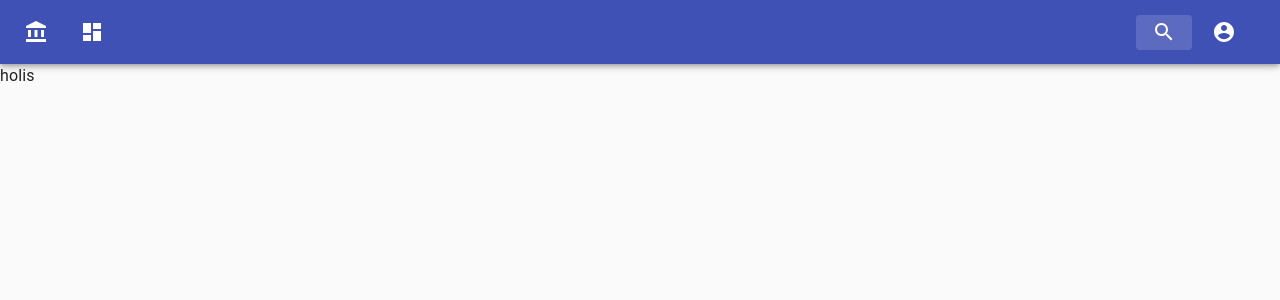
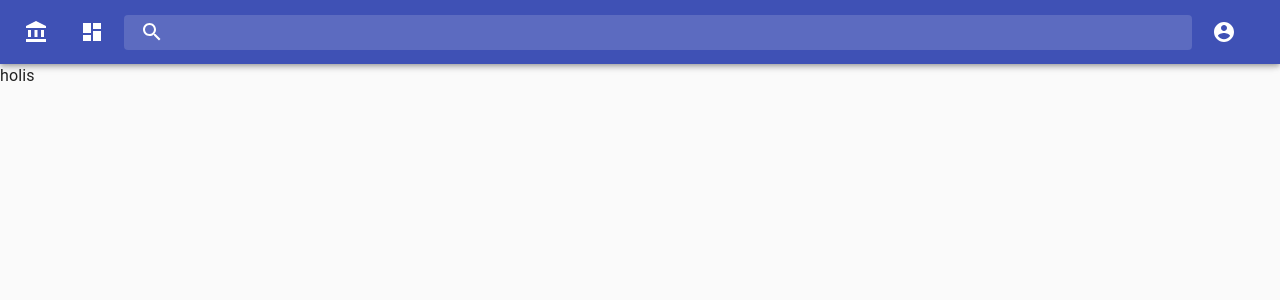
Before and after one commit to palanga/toro-ui, a React (Create React App) app: page / in a window 1280 px wide. Shown: the top 300 px of the page. Built offline with nearby package versions, Linux system fonts and the light colour scheme; what @apollo/react-testing would draw is missing.

Commit message:
Remove idea files and fix search clickeable area

```diff
--- a/src/navigation/SearchBar.tsx
+++ b/src/navigation/SearchBar.tsx
@@ -30,10 +30,6 @@ const useStyles = makeStyles((theme: Theme) =>
       },
       marginLeft: 0,
       width: '100%',
-      [theme.breakpoints.up('sm')]: {
-        marginLeft: theme.spacing(1),
-        width: 'auto',
-      },
     },
     searchIcon: {
       padding: theme.spacing(0, 2),
@@ -46,19 +42,12 @@ const useStyles = makeStyles((theme: Theme) =>
     },
     inputRoot: {
       color: 'inherit',
+      width: "100%"
     },
     inputInput: {
       padding: theme.spacing(1, 1, 1, 0),
-      // vertical padding + font size from searchIcon
       paddingLeft: `calc(1em + ${theme.spacing(4)}px)`,
-      transition: theme.transitions.create('width'),
       width: '100%',
-      [theme.breakpoints.up('sm')]: {
-        width: '0ch',
-        '&:focus': {
-          width: '76ch',
-        },
-      },
     },
   }),
 )
--- a/src/navigation/WebNavigationBar.tsx
+++ b/src/navigation/WebNavigationBar.tsx
@@ -4,7 +4,6 @@ import DashboardIcon from "@material-ui/icons/Dashboard"
 import AccountBalanceIcon from "@material-ui/icons/AccountBalance"
 import AccountCircleIcon from "@material-ui/icons/AccountCircle"
 import SearchBar from "./SearchBar"
-import { Expander } from "../layout/Expander";
 
 type WebNavigationBarProps = {
   selectedTab: string,
@@ -19,7 +18,6 @@ export default function WebNavigationBar(props: WebNavigationBarProps) {
         <Toolbar>
           <AccountBalanceIcon style={{marginInlineEnd: 12}}/>
           <Button color="inherit" onClick={() => props.selectTab("home")}><DashboardIcon/></Button>
-          <Expander/>
           <SearchBar/>
           <Button color="inherit" onClick={() => props.selectTab("account")}><AccountCircleIcon/></Button>
         </Toolbar>
```
Also changed, not shown: 1 other file (tests, documents, lock files or other folders).
